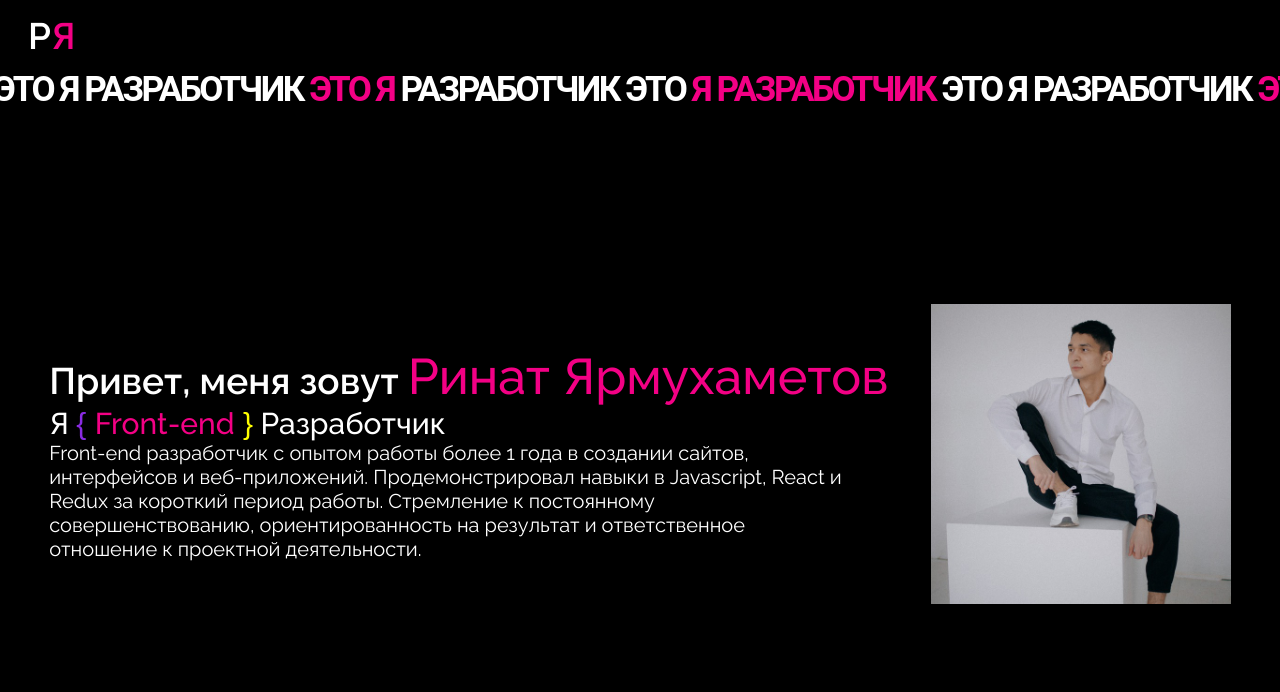
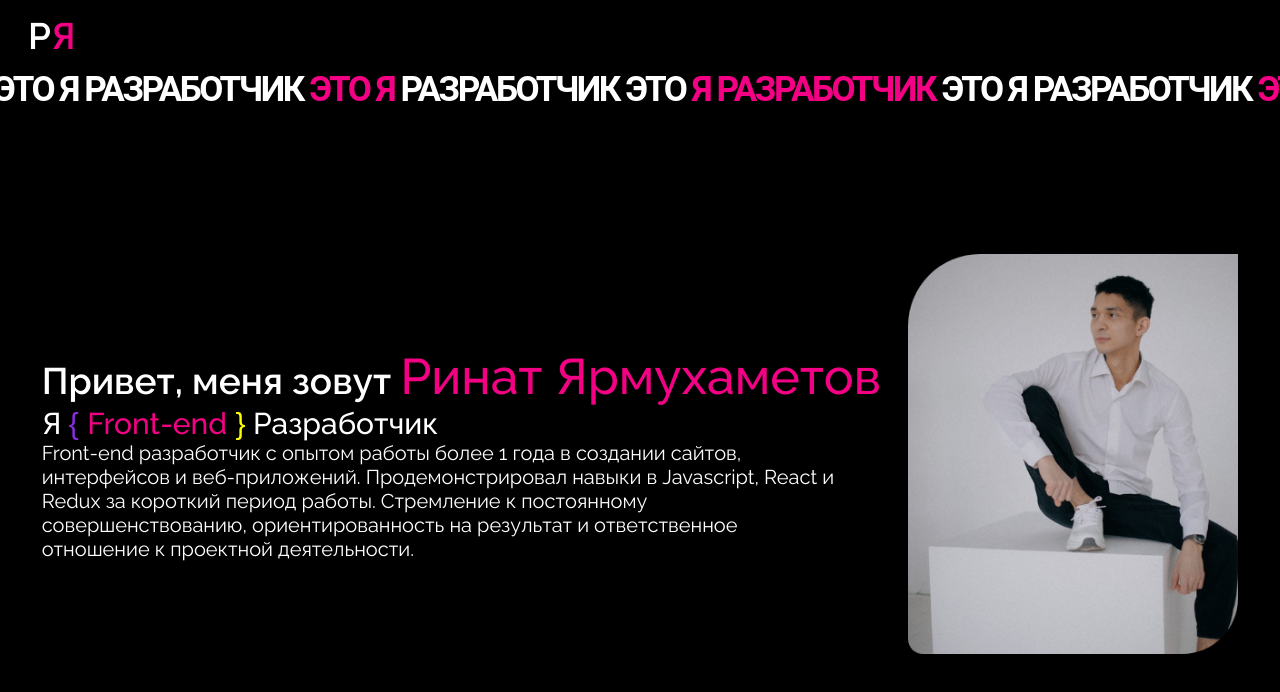
Before and after one commit to ri-yarm/portfolio, a React (Vite) app: page / in a window 1280 px wide. Shown: the top 692 px of the page. Built offline with nearby package versions, Linux system fonts and the light colour scheme.

Commit message:
add: animated image && selection for main component

```diff
--- /dev/null
+++ b/src/components/AnimatedImaged/AnimatedImage.tsx
@@ -0,0 +1,40 @@
+import React, { useEffect, useState } from "react";
+import { animated, useSpring } from "@react-spring/web";
+import styled from "styled-components";
+
+const AnimatedImage = () => {
+  const [startAnimation, setStartAnimation] = useState(false);
+
+  useEffect(() => {
+    const timeout = setTimeout(() => {
+      setStartAnimation(true);
+    }, 100);
+
+    return () => clearTimeout(timeout);
+  }, []);
+
+  const scaleAnimation = useSpring({
+    transform: startAnimation ? "scale(1)" : "scale(1.1)",
+    config: { tension: 120, friction: 20 },
+  });
+
+  return (
+    <ImageSC
+      style={{
+        willChange: "transform",
+        ...scaleAnimation,
+      }}
+    />
+  );
+};
+
+const ImageSC = styled(animated.div)`
+  width: 330px;
+  height: 400px;
+  border-radius: 72px 0px 56px 15px;
+  background-image: url("images/myPhoto.jpg");
+  background-repeat: no-repeat;
+  background-size: cover;
+`;
+
+export default React.memo(AnimatedImage);
--- a/src/components/Main/Main.styles.ts
+++ b/src/components/Main/Main.styles.ts
@@ -28,15 +28,27 @@ const ContainerSC = styled.div`
 const TitleSC = styled.h5`
   font-size: 37px;
   font-weight: 600;
+
+  &::selection {
+    background-color: #ff0000;
+  }
 `;
 
 const SubtitleSC = styled.h6`
   font-weight: 500;
   font-size: 30px;
+
+  &::selection {
+    background-color: #ff0000;
+  }
 `;
 
 const FrontendTextSC = styled.span`
   color: #f30085;
+
+  &::selection {
+    background-color: #fff;
+  }
 
   &::before {
     color: blueviolet;
@@ -54,25 +66,26 @@ const DescriptionSC = styled.p`
   font-size: 20px;
   font-weight: 400;
   max-width: 800px;
-`;
 
-const ImageSC = styled.img`
-  width: 300px;
-  height: 400px;
-  object-fit: contain;
+  &::selection {
+    background-color: #f30085;
+  }
 `;
 
 const SpanSC = styled.span`
   color: #f30085;
   font-size: 50px;
   font-weight: 500;
+
+  &::selection {
+    background-color: yellow;
+  }
 `;
 
 export const useMainStyles = () => ({
   MainSC,
   ContainerSC,
   DescriptionSC,
-  ImageSC,
   WrapperSC,
   SpanSC,
   TitleSC,
--- a/src/components/Main/Main.tsx
+++ b/src/components/Main/Main.tsx
@@ -1,9 +1,9 @@
 import React from "react";
 
-import MyPhoto from "../../assets/images/myPhoto.jpg";
 import { useMainStyles } from "./Main.styles";
 import { mainText } from "../../lib/mock/mainText";
 import Trail from "./Trail/Trail";
+import AnimatedImage from "../AnimatedImaged/AnimatedImage";
 
 const Main = () => {
   return (
@@ -20,7 +20,7 @@ const Main = () => {
             <DescriptionSC>{mainText.description}</DescriptionSC>
           </Trail>
         </ContainerSC>
-        <ImageSC src={MyPhoto} alt="Фото замечательного человека" />
+        <AnimatedImage />
       </WrapperSC>
     </MainSC>
   );
@@ -33,7 +33,6 @@ const {
   FrontendTextSC,
   ContainerSC,
   SpanSC,
-  ImageSC,
   TitleSC,
   SubtitleSC,
 } = useMainStyles();
```
Also changed, not shown: public/images/myPhoto.jpg (renamed from src/assets/images/myPhoto.jpg).
